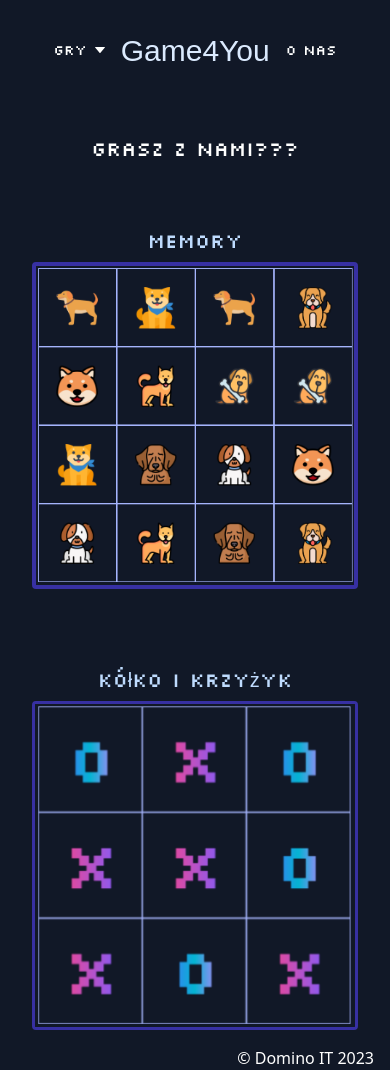
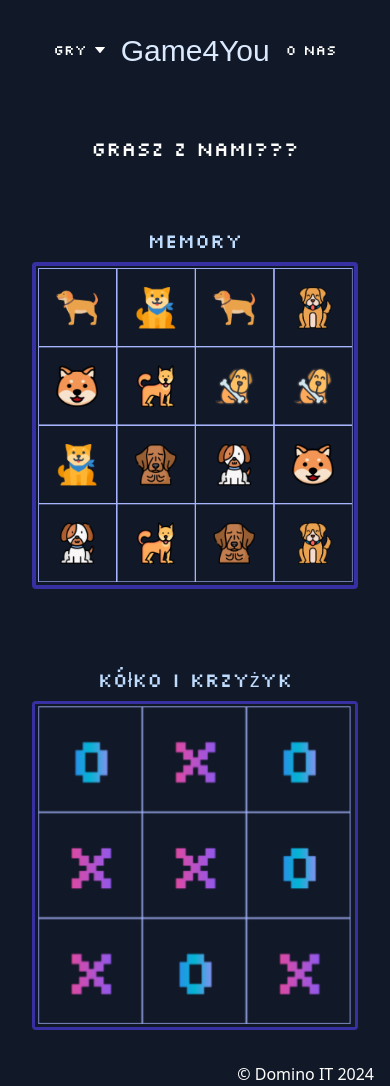
Before and after one commit to DominoxB/Game4You, a Vue app: page / in a window 390 px wide. Built offline with nearby package versions, Linux system fonts and the light colour scheme; a web font is replaced by a local one; what tailwindcss-animated would draw is missing.

Commit message:
feat: add method for get current year

```diff
--- a/src/components/atoms/FooterContent.vue
+++ b/src/components/atoms/FooterContent.vue
@@ -1,12 +1,19 @@
 <template>
-  <div class="mt-4 md:absolute inset-x-0 bottom-0 text-right pr-4 text-white">
-    <span>&copy; Domino IT 2023</span>
+  <div class="mt-8 md:absolute inset-x-0 bottom-0 text-right pr-4 text-white">
+    <span>&copy; Domino IT {{ year }}</span>
   </div>
 </template>
 
 <script lang="ts">
 import { defineComponent } from 'vue'
 export default defineComponent({
-  name: 'FooterContent'
+  name: 'FooterContent',
+  setup() {
+    const today = new Date();
+    let year = today.getFullYear();
+    return {
+      year
+    }
+  }
 })
 </script>
```
